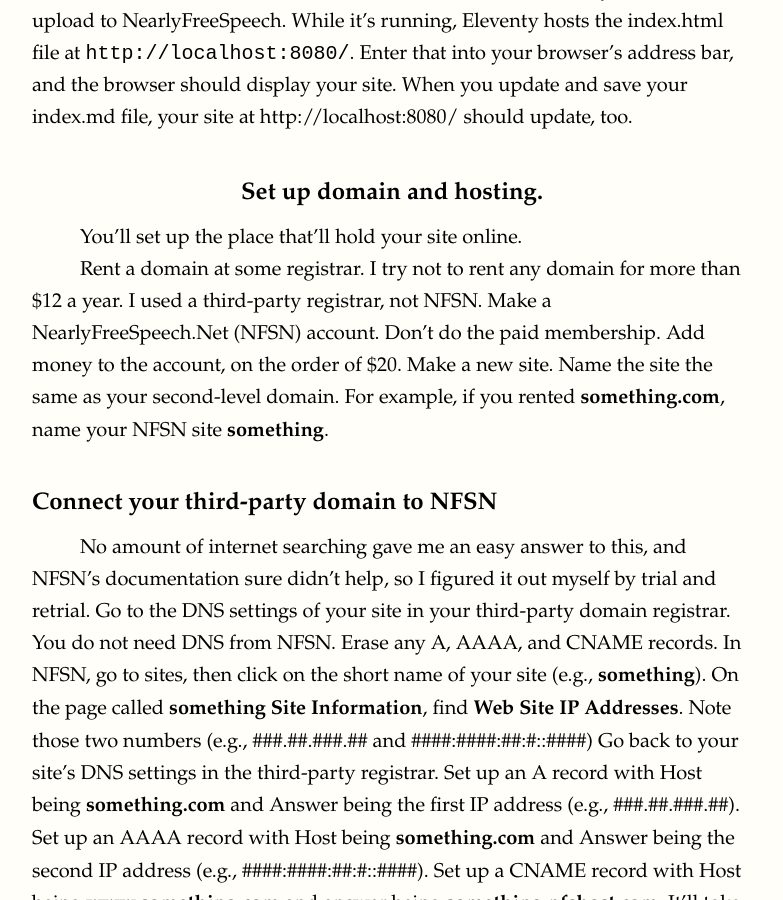
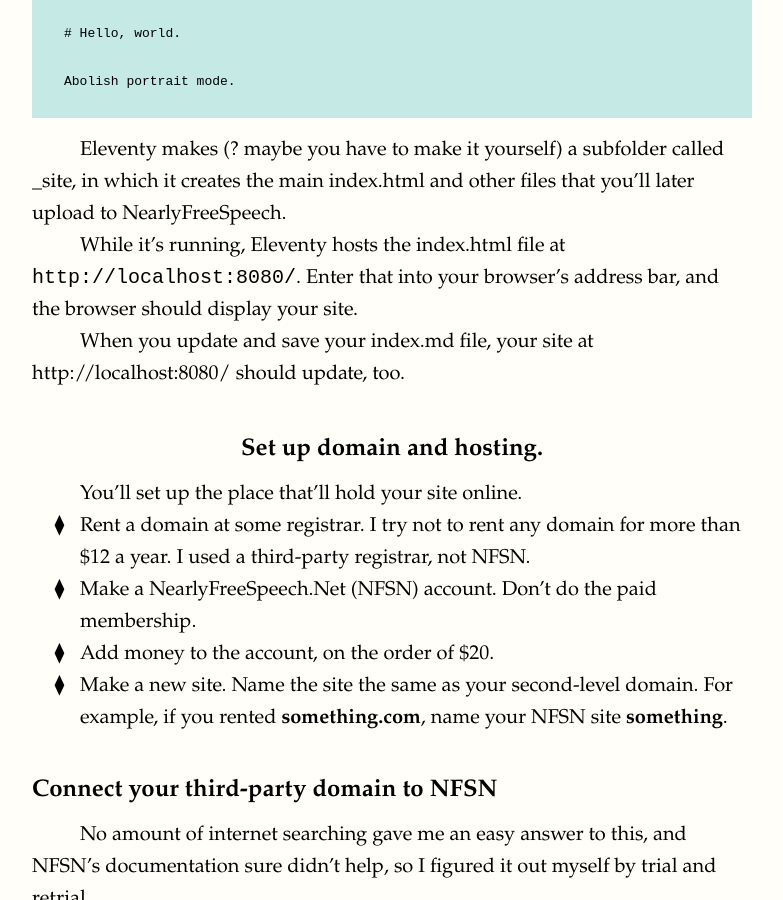
Before and after one commit to aubrielee/aubrielee.github.io, a Jekyll site: the page built from eleventy.md, in a window 1280 px wide and 900 px high, scrolled down 1576 px. Shown: the whole window, without its empty margins (248-1031 px from the left). Built offline with Jekyll 4.4.1, drawn with Linux system fonts in a browser that asks for light colours; nearby versions of some CDN libraries; some web fonts are replaced; some of the changed text lies outside the part shown.

Commit message:
Update eleventy.md

```diff
--- a/eleventy.md
+++ b/eleventy.md
@@ -9,9 +9,9 @@
 I'm mostly writing this to remind myself. I honestly don't much care for NearlyFreeSpeech, as I find its copy and documentation to be terribly unclear. I can't promise this little article of mine will be much clearer.
 
 Eleventy helps one make webpages that one can then upload to NearlyFreeSpeech via a file transfer software. This article covers:
-Making a basic webpage with Eleventy.
-Setting up NearlyFreeSpeech hosting with a custom third-party domain.
-Uploading your site.
+* Making a basic webpage with Eleventy.
+* Setting up NearlyFreeSpeech hosting with a custom third-party domain.
+* Uploading your site.
 
 
 ## Make a webpage with Eleventy.
@@ -21,16 +21,16 @@
 ### Set up Eleventy
 
 To simplify Eleventy's documentation (https://www.11ty.dev/) in a way that makes sense to me:
-Open a terminal window.
-Enter `node --version` to check whether you have Node.js version 18 or newer installed.
-If you don't, follow nodejs.org's documentation (https://nodejs.org/en/download/). That site has a "Copy to clipboard" button, but you'll need to enter each non-comment line into your terminal one at a time.
-Make a folder on your computer called whatever you'd like, e.g., "eleventy-project".
-Change directory in your terminal to the eleventy-project folder. I do this by typing `cd` and then dragging the folder into the terminal window. Then hit enter. For example:
+* Open a terminal window.
+* Enter `node --version` to check whether you have Node.js version 18 or newer installed.
+* If you don't, follow nodejs.org's documentation (https://nodejs.org/en/download/). That site has a "Copy to clipboard" button, but you'll need to enter each non-comment line into your terminal one at a time.
+* Make a folder on your computer called whatever you'd like, e.g., "eleventy-project".
+* Change directory in your terminal to the eleventy-project folder. I do this by typing `cd` and then dragging the folder into the terminal window. Then hit enter. For example:
 <pre>
 cd /Users/Documents/eleventy-project
 </pre>
-Enter into terminal: `npx @11ty/eleventy --serve`
-It should start running continuously.
+* Enter into terminal: `npx @11ty/eleventy --serve`
+Eleventy should start running continuously.
 
 ### Make a rudimentary webpage
 
@@ -44,37 +44,39 @@
 </pre>
 
 Eleventy makes (? maybe you have to make it yourself) a subfolder called _site, in which it creates the main index.html and other files that you'll later upload to NearlyFreeSpeech.
+
 While it's running, Eleventy hosts the index.html file at `http://localhost:8080/`. Enter that into your browser's address bar, and the browser should display your site.
+
 When you update and save your index.md file, your site at http://localhost:8080/ should update, too.
 
 ## Set up domain and hosting.
 
 You'll set up the place that'll hold your site online.
 
-Rent a domain at some registrar. I try not to rent any domain for more than $12 a year. I used a third-party registrar, not NFSN.
-Make a NearlyFreeSpeech.Net (NFSN) account. Don't do the paid membership.
-Add money to the account, on the order of $20.
-Make a new site. Name the site the same as your second-level domain. For example, if you rented **something.com**, name your NFSN site **something**.
+* Rent a domain at some registrar. I try not to rent any domain for more than $12 a year. I used a third-party registrar, not NFSN.
+* Make a NearlyFreeSpeech.Net (NFSN) account. Don't do the paid membership.
+* Add money to the account, on the order of $20.
+* Make a new site. Name the site the same as your second-level domain. For example, if you rented **something.com**, name your NFSN site **something**.
 
 ### Connect your third-party domain to NFSN
 
 No amount of internet searching gave me an easy answer to this, and NFSN's documentation sure didn't help, so I figured it out myself by trial and retrial.
-Go to the DNS settings of your site in your third-party domain registrar. You do not need DNS from NFSN.
-Erase any A, AAAA, and CNAME records.
-In NFSN, go to sites, then click on the short name of your site (e.g., **something**).
-On the page called **something Site Information**, find **Web Site IP Addresses**. Note those two numbers (e.g., ###.##.###.## and ####:####:##:#::####)
-Go back to your site's DNS settings in the third-party registrar.
-Set up an A record with Host being **something.com** and Answer being the first IP address (e.g., ###.##.###.##).
-Set up an AAAA record with Host being **something.com** and Answer being the second IP address (e.g., ####:####:##:#::####).
-Set up a CNAME record with Host being **www.something.com** and answer being **something.nfshost.com**.
+* Go to the DNS settings of your site in your third-party domain registrar. You do not need DNS from NFSN.
+* Erase any A, AAAA, and CNAME records.
+* In NFSN, go to sites, then click on the short name of your site (e.g., **something**).
+* On the page called **something Site Information**, find **Web Site IP Addresses**. Note those two numbers (e.g., ###.##.###.## and ####:####:##:#::####)
+* Go back to your site's DNS settings in the third-party registrar.
+* Set up an A record with Host being **something.com** and Answer being the first IP address (e.g., ###.##.###.##).
+* Set up an AAAA record with Host being **something.com** and Answer being the second IP address (e.g., ####:####:##:#::####).
+* Set up a CNAME record with Host being **www.something.com** and answer being **something.nfshost.com**.
 It'll take a while for HTTPS rather than HTTP to be enabled (not sure who enables it). When it is enabled, a 🔐 emoji will appear next to all three **Site Names & Aliases** at the top of the site information page on NFSN.
 
 ## Upload your website
 
-Take note of the **SSH/SFTP Information** section of your NFSN site information page.
-Get a file transfer protocol (FTP) app. I won't say which I use, because it isn't accessible to screen readers.
-Connect to your NFSN site using the FTP app. For Host, use **SSH/SFTP Hostname** from your NFSN site information page. For Username and Password, use the **Username** and **Password** from that page. For Port, use 22.
-Once you're connected, your FTP app should show you a directory of files locally and files on NFSN.
-Under the **public** folder of your NFSN site, upload the contents of your **eleventy-project** > **_site** subfolder. Don't upload the **_site** folder itself. At this point, you probably have only an index.html file.
+* Take note of the **SSH/SFTP Information** section of your NFSN site information page.
+* Get a file transfer protocol (FTP) app. I won't say which I use, because it isn't accessible to screen readers.
+* Connect to your NFSN site using the FTP app. For Host, use **SSH/SFTP Hostname** from your NFSN site information page. For Username and Password, use the **Username** and **Password** from that page. For Port, use 22.
+* Once you're connected, your FTP app should show you a directory of files locally and files on NFSN.
+* Under the **public** folder of your NFSN site, upload the contents of your **eleventy-project** > **_site** subfolder. Don't upload the **_site** folder itself. At this point, you probably have only an index.html file.
 
 To update files after editing them locally, just upload them to NFSN and overwrite their past versions.
```
